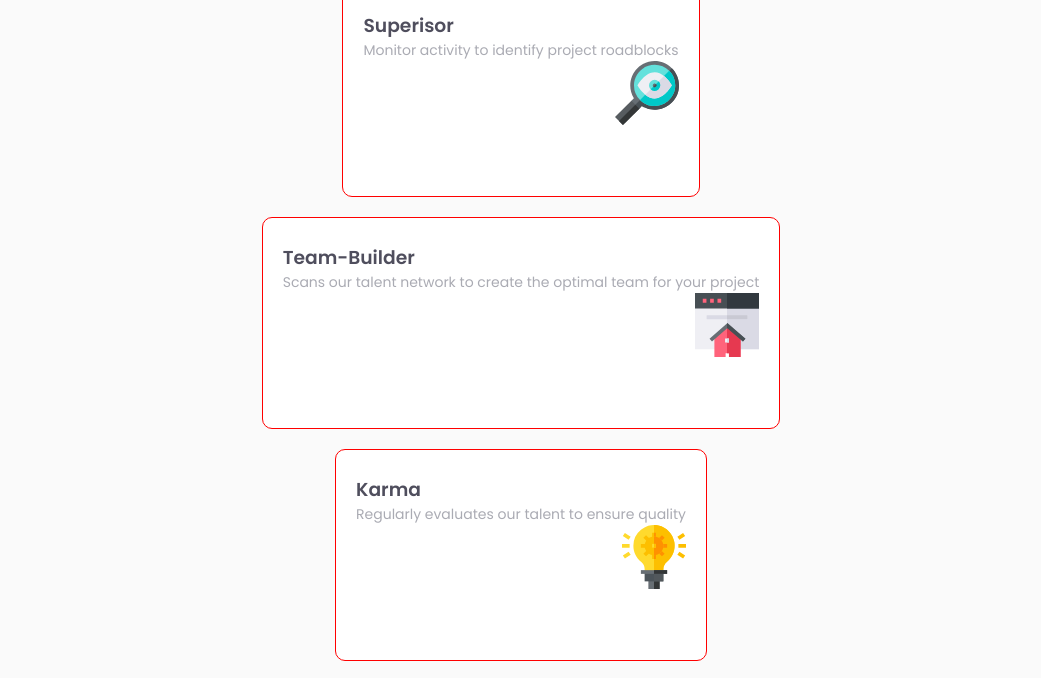
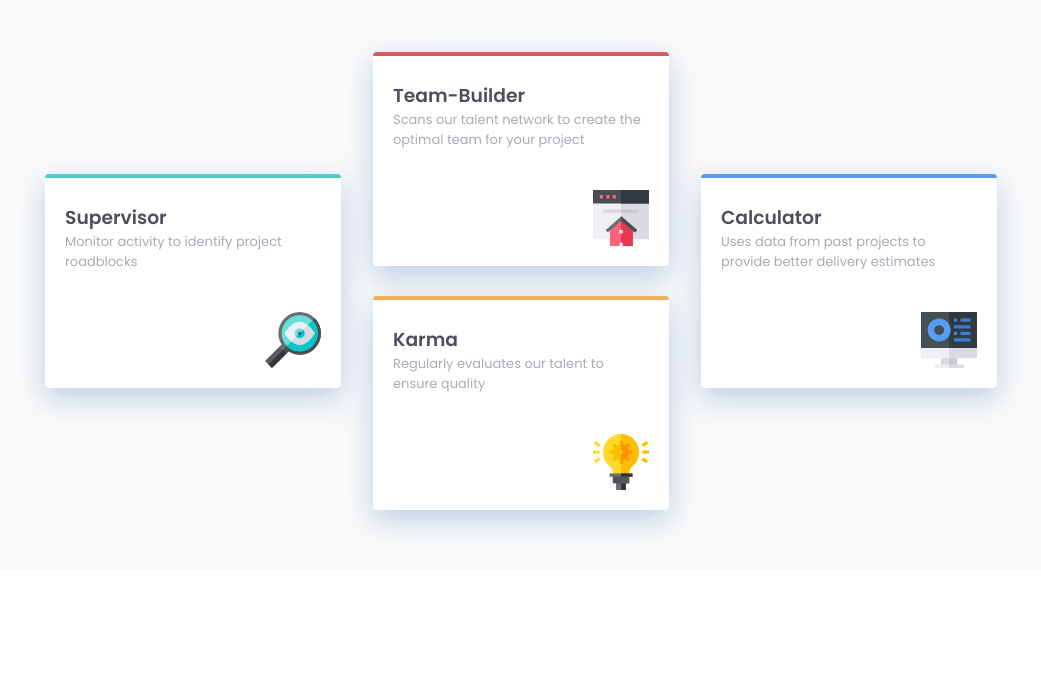
Before and after one commit to fdipietro01/Four-card-feature-section-Ch4, a plain HTML site: page index.html in a window 1280 px wide. Shown: the part 244-922 px from the top of the page, without its empty margins (119-1160 px from the left). After the commit the page ends 814 px from the top, so only its background shows below. Drawn offline with Linux system fonts and the light colour scheme; a script that the page names is missing.

Commit message:
version a corregir

```diff
--- a/Styles/style.css
+++ b/Styles/style.css
@@ -16,6 +16,10 @@
     --blue: #5a9ce5;
 }
 
+body{
+    max-width: 1440px;
+}
+
 .text-center{
     text-align: center;
 }
@@ -32,25 +36,38 @@
  /*Header area*/
 .header{
     margin-bottom: 50px;
+    font-size: 16px;
 }
 
 .pre-tittle{
-    font-size:21px ;
+    font-size:1.2em;
     color: var(--light-text);
     margin-bottom: 0;
+    font-weight: 200;
 }
 
 .main-tittle{
-    font-size: 24px;
+    font-size: 1.4em;
     font-weight: 600;
+    margin-top: 0;
     margin-bottom: 15px;
     color: var(--bold-text);
 }
 
 .subtittle{
-    font-size:15px ;
+    font-size:0.8em ;
     color: var(--light-text);
-    padding: 0px 3px;
+    padding: 0px 16px;
+}
+
+@media(min-width:1046px){
+    .header{
+        font-size: 24px;
+    }
+    .subtittle{
+        max-width: 60%;
+        margin: auto;
+    }
 }
 
 /*Main area*/
@@ -59,21 +76,84 @@
     flex-direction: column;
     align-items: center;
     justify-content: space-between;
+    width: 100%;
+
 }
 
 .card{
     height: 160px;
-    border: 1px solid red;
     margin-bottom: 20px;
     padding: 25px 20px;
-    border-radius: 10px;
+    border-radius: 4px;
     background-color: #ffffff;
+    box-shadow: 0 10px 30px #83a6d288;
+    max-width: 256px;
+
+}
+.supervisor{
+    border-top: 4px solid var(--cyan);
+}
+.team-builder{
+    border-top: 4px solid var(--red);
+}
+.karma{
+    border-top: 4px solid var(--yellow);
+}
+.calculator{
+    border-top: 4px solid var(--blue);
 }
 .sec-tittle{
     color: var(--bold-text);
 }
 .sec-p{
     color: var(--light-text);
-    font-size: 14px;
+    font-size: 13px;
 }
-.img-ctr{text-align: right;}
+.img-ctr{
+    margin-top: 40px;
+    text-align: right;}
+
+.img{
+    max-width: 22%;
+}
+
+@media(min-width:1046px){
+
+    .main{
+        display: grid;
+        grid-template-columns: repeat(3, 300px);
+        grid-template-rows: repeat(2, 50%);
+        width: 80%;
+        max-width: 960px;
+        gap: 0px;
+        row-gap: 20px;
+
+    }
+    .card{
+        margin: 0;
+    }
+    .supervisor{
+        grid-column: 1/2;
+        grid-row: 1/3;
+        justify-self: end;
+        align-self: center;
+    }
+
+    .team-builder{
+        grid-column: 2/3;
+        grid-row: 1/2;
+        justify-self: center;
+
+    }
+    .karma{
+        grid-column: 2/3;
+        grid-row: 2/3;
+        justify-self: center;
+    }
+    .calculator{
+        grid-column: 3/4;
+        grid-row: 1/3;
+        align-self: center;
+        justify-self: start;
+    }
+}
--- a/index.html
+++ b/index.html
@@ -23,24 +23,24 @@
         </header>
         <main class="main">
             <section class="card supervisor">
-                <h3 class="sec-tittle">Superisor</h3>
+                <h3 class="sec-tittle">Supervisor</h3>
                 <p class="sec-p">Monitor activity to identify project roadblocks</p>
-                <div class="img-ctr"> <img src="Assets/images/icon-supervisor.svg" alt="supervisor-icon"></div>
+                <div class="img-ctr"> <img class="img"src="Assets/images/icon-supervisor.svg" alt="supervisor-icon"></div>
             </section>
             <section class="card team-builder">
                 <h3 class="sec-tittle">Team-Builder</h3>
                 <p class="sec-p">Scans our talent network to create the optimal team for your project</p>
-                <div class="img-ctr"> <img src="Assets/images/icon-team-builder.svg" alt="team-builder-icon"></div>
+                <div class="img-ctr"> <img class="img" src="Assets/images/icon-team-builder.svg" alt="team-builder-icon"></div>
             </section>
             <section class="card karma">
                 <h3 class="sec-tittle">Karma</h3>
                 <p class="sec-p">Regularly evaluates our talent to ensure quality</p>
-                <div class="img-ctr"> <img src="Assets/images/icon-karma.svg" alt="karma-icon"></div>
+                <div class="img-ctr"> <img class="img"src="Assets/images/icon-karma.svg" alt="karma-icon"></div>
             </section>
             <section class="card calculator">
                 <h3 class="sec-tittle">Calculator</h3>
                 <p class="sec-p">Uses data from past projects to provide better delivery estimates </p>
-                <div class="img-ctr"> <img src="Assets/images/icon-calculator.svg" alt="calculator-icon"></div>
+                <div class="img-ctr"> <img class="img"src="Assets/images/icon-calculator.svg" alt="calculator-icon"></div>
             </section>
         </main>
     </div>
```
